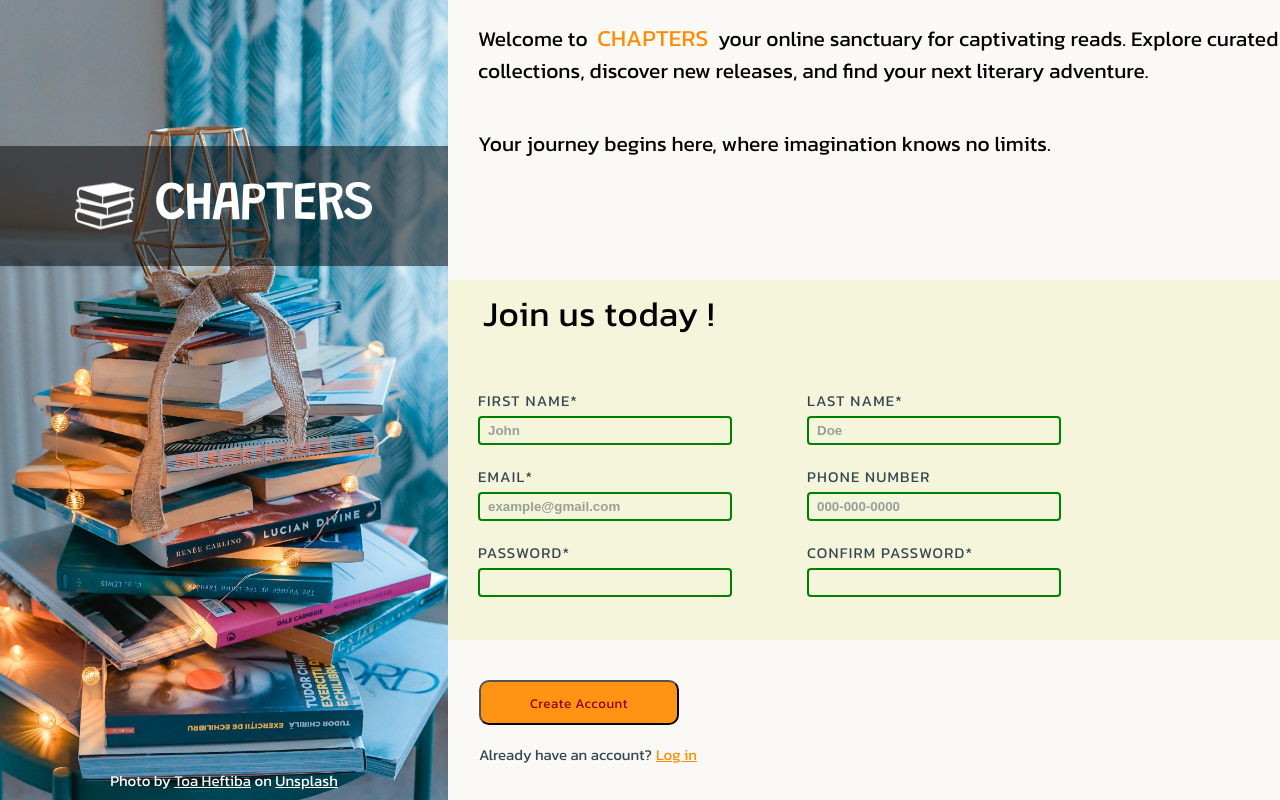
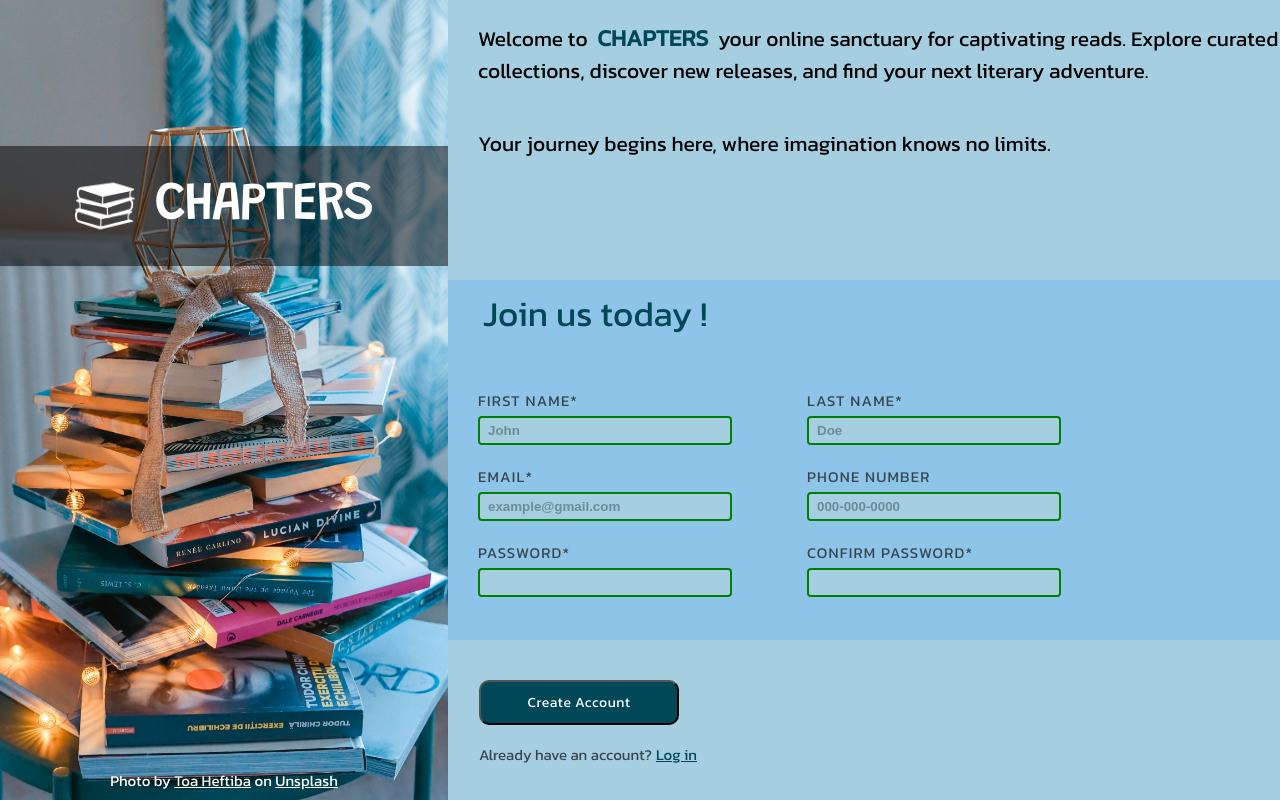
Before and after one commit to SinethMendis/sign-up-form, a plain HTML site: page index.html in a window 1280 px wide. Drawn offline with Linux system fonts and the light colour scheme.

Commit message:
Used colours in the side bar image for the main bar

```diff
--- a/style.css
+++ b/style.css
@@ -108,7 +108,7 @@ a.credit {
 .header {
     width: 100%;
     height: 35%;
-    background-color: #FAF9F6;
+    background-color: #a5cee0;
     display: flex;
     flex-direction: column;
 
@@ -130,7 +130,7 @@ a.credit {
 .body {
     width: 100%;
     height: 45%;
-    background-color: beige;
+    background-color: #8ec4e8;
     display: flex;
     flex-direction: column;
 
@@ -140,7 +140,6 @@ a.credit {
 
 .body-header {
     font-family: "Kanit", cursive;
-    letter-spacing: 0.5px;
     height: 10%;
     font-size: 35px;
     margin-top: 5px;
@@ -149,7 +148,8 @@ a.credit {
     margin-left: 25px;
     display: flex;
     align-items: center;
-    background-color: beige;
+    background-color: #8ec4e8;
+    color: #004857;
 
 }
 
@@ -161,7 +161,7 @@ a.credit {
     display: flex;
     height: 90%;
     width: 100%;
-    background-color: beige;
+    background-color: #8ec4e8;
     align-items: center;
     gap: 45px;
 
@@ -199,7 +199,7 @@ input {
     border-radius: 4px;
     border-color: #E5E4E2;
     border-width: 0.5px;
-    background-color: beige;
+    background-color: #a5cee0;
     text-indent: 5px;
     font-weight: bold;
 
@@ -211,11 +211,8 @@ input::placeholder {
 }
 
 input:focus {
-    box-shadow: 0px 10px 13px -7px #000000;
+    box-shadow: 6px 6px 4px 0px rgba(0, 0, 0, 0.1);
     border: 0.9px solid black;
-    -webkit-box-shadow: 0px 4px 18px -3px rgba(153, 149, 149, 0.151);
-    -moz-box-shadow: 0px 4px 18px -3px rgba(0, 0, 0, 0.68);
-    box-shadow: 0px 4px 18px -3px rgba(0, 0, 0, 0.68);
 
 
 }
@@ -234,10 +231,12 @@ input:invalid {
 .password-mismatch-message {
     margin-top: 56px;
     font-family: "Kanit", cursive;
-    font-size: 12px;
-    color: red;
+    font-size: 12.4px;
+    color:  red;
     position: absolute;
     font-weight: bold;
+    letter-spacing: 0.5px;
+
 
 }
 
@@ -262,7 +261,7 @@ label {
 .footer {
     width: 100%;
     height: 20%;
-    background-color: #FAF9F6;
+    background-color: #a5cee0;
     display: flex;
     flex-direction: column;
 
@@ -277,16 +276,19 @@ button {
     margin-bottom: 18px;
     margin-left: 31px;
     border-radius: 10px;
-    background-color: rgba(255, 140, 0, 0.918);
+    background-color: #004857;
     letter-spacing: 0.5px;
     background-blend-mode: soft-light;
     border-width: 2px;
-    color: darkred;
+    color: rgb(255, 255, 255);
+    font-size: 14px;
 
 }
 
 button:hover {
-    color: rgb(0, 0, 0);
+    font-size: 14.5px;
+    letter-spacing: 0.5px;
+
 }
 
 
@@ -299,13 +301,14 @@ span {
 }
 
 .title-span {
-    color: darkorange;
+    color: #004857;
     font-size: 23px;
+    font-weight: bolder;
 
 }
 
 a {
-    color: darkorange;
+    color: #004857;
     font-family: 'Kanit', cursive;
     font-size: 15px;
 
```
Also changed, not shown: images/bekky-bekks-N6yqlPqURR4-unsplash.jpg (deleted).
